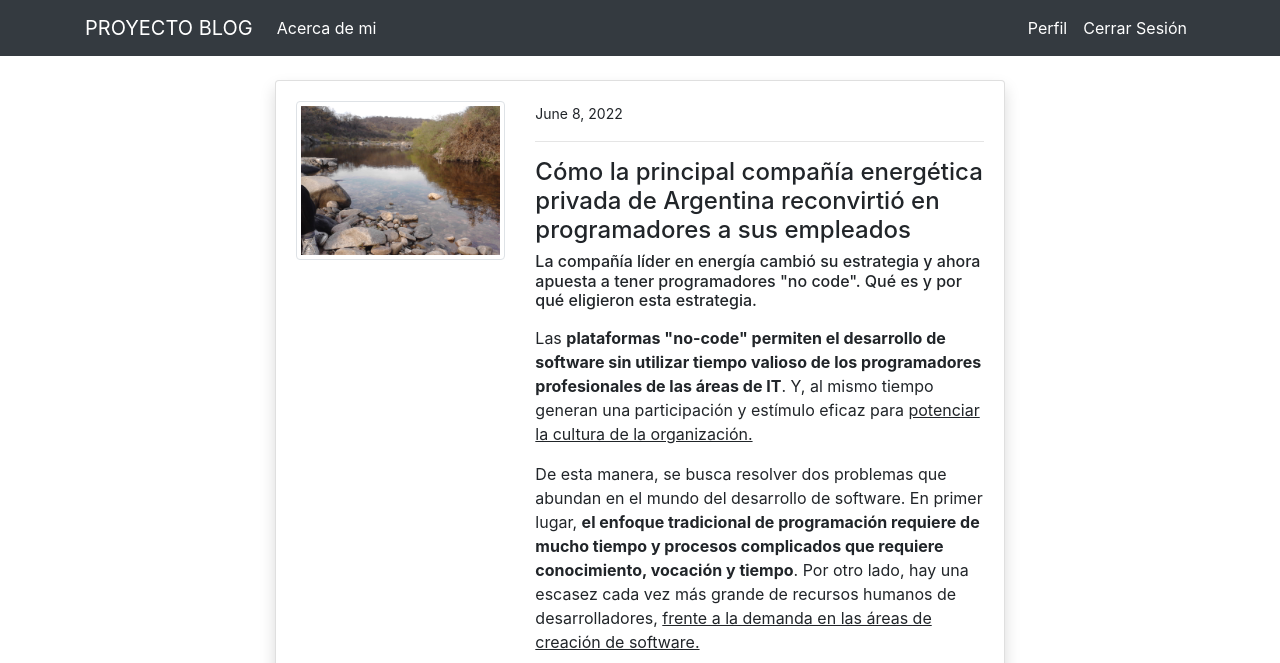
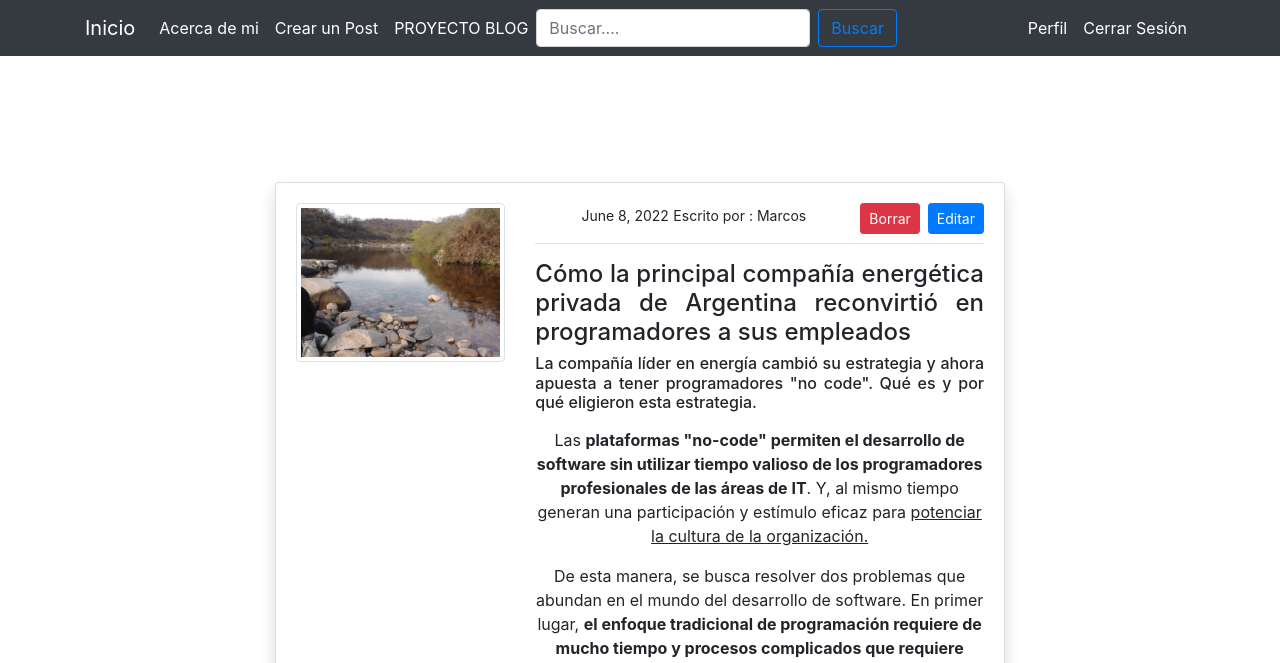
Before and after one commit to CarlaLS/Proyecto-Django-Blog, a Django app: page /detalle_post/12/ in a window 1280 px wide. Shown: the top 663 px of the page. Run offline with Django 4.2, Linux system fonts and the light colour scheme; a user stored in the database is signed in; data comes from the database, SQL or seed files in the repository; both versions use the stored data as it was after the commit; some libraries are stand-ins or nearby versions.

Commit message:
Proyecto Django

```diff
--- a/post/blog/admin.py
+++ b/post/blog/admin.py
@@ -9,4 +9,4 @@ class PostAdmin(admin.ModelAdmin):
 
 
 admin.site.register(Post, PostAdmin),
-admin.site.register(Comentario)
+admin.site.register(Comentario),
--- a/post/blog/forms.py
+++ b/post/blog/forms.py
@@ -3,9 +3,9 @@ from .models import Post, Comentario
 
 
 
-
 class PostForm(forms.ModelForm):
     contenido = forms.CharField(widget=forms.Textarea(attrs={'rows':4}))
+
     class Meta:
 
         model=Post
--- a/post/blog/models.py
+++ b/post/blog/models.py
@@ -1,6 +1,7 @@
 from django.db import models
 from ckeditor.fields import RichTextField
 from django.contrib.auth.models import User
+from django.core.validators import FileExtensionValidator
 
 
 # Create your models here.
@@ -18,6 +19,7 @@ class Post (models.Model):
     autor= models.ForeignKey(User, on_delete=models.CASCADE)
     contenido= RichTextField()
     imagen = models.URLField( blank=False, null=False)
+
 
 
 
--- a/post/blog/urls.py
+++ b/post/blog/urls.py
@@ -5,6 +5,7 @@ from .import views
 urlpatterns =[
     path('', views.index, name='blog-index'),
     path('about/', views.about, name='blog-about'),
+    path('crear_post/', views.crear_post, name='crear_post'),
     path('detalle_post/<int:pk>/', views.detalle_post, name= 'detalle_post'),
     path('editar_post/<int:pk>/', views.editar_post, name= 'editar_post'),
     path('borrar_post/<int:pk>/', views.borrar_post, name= 'borrar_post'),
--- a/post/blog/views.py
+++ b/post/blog/views.py
@@ -3,12 +3,18 @@ from django.shortcuts import render, redirect
 from .models import Post
 from .forms import PostForm, ActualizarForm, ComentarioForm
 from django.contrib.auth.decorators import login_required
-
+from django.core.paginator import Paginator
+from django.db.models import Q
 # Create your views here.
 
 @login_required
 def index(request):
     posts=Post.objects.all()
+    queryset= request.GET.get("buscar")
+    posts= Post.objects.filter(estado= True)
+    paginator = Paginator(posts,2)
+    page= request.GET.get('page')
+    posts= paginator.get_page(page)
 
     if request.method == 'POST':
         form = PostForm(request.POST)
@@ -22,17 +28,60 @@ def index(request):
         form = PostForm
 
     form=PostForm()
+
+    if queryset:
+        posts= Post.objects.filter(
+           Q(titulo__icontains=queryset) |
+           Q(subtitulo__icontains=queryset)
+
+        ).distinct()
     contexto={
         'posts': posts,
-        'form': form
+
     }
+
     return render(request, 'blog/index.html', contexto)
+
+
+
 @login_required
 def about(request):
     return  render(request, 'blog/about.html')
+
+@login_required
+
+def crear_post(request):
+
+  posts=Post.objects.all()
+
+
+  if request.method == 'POST':
+        form = PostForm(request.POST)
+
+        if form.is_valid():
+            instance=form.save(commit=False)
+            instance.autor= request.user
+            instance.save()
+            return redirect('blog-index')
+  else:
+        form = PostForm
+
+  form=PostForm()
+  contexto={
+
+        'form': form
+    }
+
+  return render(request, 'blog/crear_post.html', contexto)
+
+
+
 @login_required
 def detalle_post(request, pk):
     post= Post.objects.get(id=pk)
+
+
+
     if request.method == 'POST':
         c_form = ComentarioForm(request.POST)
         if c_form.is_valid():
@@ -43,6 +92,10 @@ def detalle_post(request, pk):
            return redirect('detalle_post', pk=post.id)
     else:
         c_form = ComentarioForm()
+
+
+
+
 
     contexto={
        'post': post,
--- a/post/static/estilo.css
+++ b/post/static/estilo.css
@@ -6,3 +6,28 @@
 
 
 }
+
+
+.pagina{
+margin-left: 450px;
+}
+
+.registro{
+  margin-top: 150px;
+  text-align: center;
+}
+
+
+.nav-item{
+  justify-content: space-around;
+}
+
+.nav-link{
+  justify-self: normal;
+
+}
+
+.boton{
+  border: none;
+  border-radius: 1.5 px;
+}
--- a/post/templates/base/nav.html
+++ b/post/templates/base/nav.html
@@ -1,16 +1,31 @@
 <nav class="navbar navbar-expand-lg navbar-dark bg-dark fixed-top">
 
     <div class="container">
-        <a class="navbar-brand" href="{% url 'blog-index' %}">PROYECTO BLOG </a>
+        <a class="navbar-brand" href="{% url 'blog-index' %}">Inicio </a>
         <button class="navbar-toggler" type="button" data-toggle="collapse" data-target="#navbarSupportedContent" aria-controls="navbarSupportedContent" aria-expanded="false" aria-label="Toggle navigation">
             <span class="navbar-toggler-icon"></span>
         </button>
         <ul class="navbar-nav ml-auto">
             <li class="nav-item active">
-                <a class="nav-link" href="{% url 'blog-about' %}"> Acerca de mi  <span class="sr-only">(current)</span></a>
+                <a class="nav-link" href="{% url 'blog-about' %}"> Acerca de mi  </a>
+            </li>
+            <li class="nav-item active">
+                <a class="nav-link" href="{% url 'crear_post' %}"> Crear un Post </a>
+            </li>
+            <li class="nav-item active">
+                <a class="nav-link" href="{% url 'blog-index' %}"> PROYECTO BLOG </a>
             </li>
 
+            {% block barra_busqueda %}
+            <form class="form-inline my-2 my-lg-0">
+                <input class="form-control mr-sm-2" type="search" placeholder="Buscar...." name="buscar" aria-label="Search" value = "{{ request.GET.buscar }}">
+                <button class="btn btn-outline-primary my-2 my-sm-0" type="submit">Buscar</button>
+              </form>
+            {% endblock barra_busqueda %}
         </ul>
+
+
+
         {% if request.user.is_authenticated %}
 
         <div class="collapse navbar-collapse" id="navbarSupportedContent">
--- a/post/templates/blog/detalle_post.html
+++ b/post/templates/blog/detalle_post.html
@@ -3,7 +3,7 @@
 {% load crispy_forms_tags %}
 {% block contenido %}
 <div class="container">
-    <div class="row mt-5 pt-3">
+    <div class="row registro pt-3">
         <div class="col-md-8 offset-md-2">
           <div class="card my-3 shadow">
               <div class="card-body">
@@ -12,15 +12,17 @@
                           <img class=" img-thumbnail"src="{{post.autor.perfil.imagen.url}}" alt="perfil-img">
                       </div>
                       <div class="col-md-8">
-                        <small>  {{ post.fecha_creacion}}</small>
-                        {% if post.autor == request.user %}
+                        <small >  {{ post.fecha_creacion}}</small>
+                        <small>  Escrito por : {{ post.autor}}</small>
+
                         <span><a class="btn btn-primary float-right btn-sm" href="{% url 'editar_post' post.id %}">Editar</a></span>
                         <span><a class="btn btn-danger mx-2 float-right btn-sm" href="{% url 'borrar_post' post.id %}">Borrar</a></span>
-                        {% endif %}
+
+
                         <hr>
-                        <h4>{{post.titulo}}</h4>
-                        <h6>{{post.subtitulo}}</h6>
-                        <p>{{post.contenido | safe }}</p>
+                        <h4 class="text-justify">{{post.titulo}}</h4>
+                        <h6 class="text-justify">{{post.subtitulo}}</h6>
+                        <p class="text-justify">{{post.contenido | safe }}</p>
                         <img class="img-thumbnail " src="{{ post.imagen }}" alt="img">
                       </div>
                   </div>
--- a/post/templates/usuarios/login.html
+++ b/post/templates/usuarios/login.html
@@ -5,7 +5,7 @@
 <div class="cover">
 <div class="container">
     <div class="row mt-5 pt-3">
-        <div class="col-md-5 offset-md-6">
+        <div class="col-md-5 registro offset-md-6">
           <div class="card my-3 shadow">
               <div class="card-body">
                   <h4>Usuario Registrado</h4>
--- a/post/templates/usuarios/logout.html
+++ b/post/templates/usuarios/logout.html
@@ -2,11 +2,11 @@
 {% block titulo %} Logout {% endblock %}
 {% load crispy_forms_tags %}
 {% block contenido %}
-<div class="cover">
+<div class="cover ">
 <div class="container">
     <div class="row mt-5 pt-3">
-        <div class="col-md-6 offset-md-3">
-          <div class="card my-3 shadow">
+        <div class="col-md-6 registro offset-md-3">
+          <div class="card my-3  shadow">
               <div class="card-body">
 
                 <div class="alert alert-info mt-3">
--- a/post/templates/usuarios/perfil.html
+++ b/post/templates/usuarios/perfil.html
@@ -4,7 +4,7 @@
 {% block contenido %}
 <div class="container">
     <div class="row mt-5 pt-3">
-        <div class="col-md-6 offset-md-3">
+        <div class="col-md-6 registro offset-md-3">
           <div class="card my-3 shadow">
               <div class="card-body">
                   <span class="h4"> Perfil del Usuario</span>
--- a/post/templates/usuarios/registrarse.html
+++ b/post/templates/usuarios/registrarse.html
@@ -5,7 +5,7 @@
 <div class="cover">
 <div class="container ">
     <div class="row mt-5 pt-3">
-        <div class="col-md-5 offset-md-6">
+        <div class="col-md-5 registro offset-md-6">
           <div class="card my-3 shadow">
               <div class="card-body">
                   <h4>Registrate</h4>
```
Also changed, not shown: post/templates/blog/crear_post.html (added, +26 -0 lines), post/templates/blog/index.html (+66 -26 lines), README.md, post/db.sqlite3, post/media/perfil/IMG00543_zqztilR.jpg (added), post/media/perfil/IMG00557_Rdqo8pJ.jpg (added), post/media/perfil/IMG00593_83Jw531.jpg (added).
